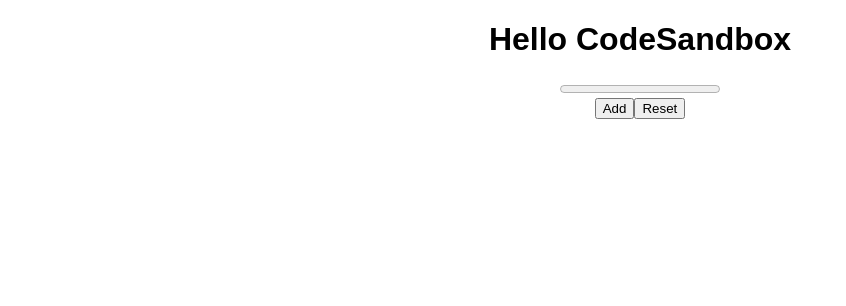
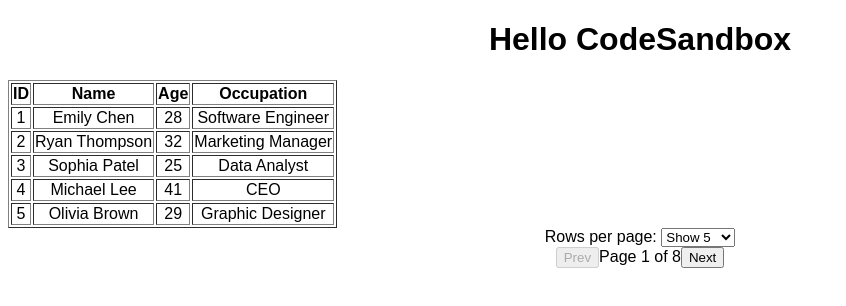
Before and after one commit to kislayhck/react-code-sandbox, a React (Create React App) app: page / in a window 1280 px wide. Shown: the top 306 px of the page, without its empty margins (0-846 px from the left). Built offline with nearby package versions, Linux system fonts and the light colour scheme; no server answers.

Commit message:
Added Data grid

```diff
--- a/src/App.js
+++ b/src/App.js
@@ -2,14 +2,17 @@
 import { useEffect, useState } from "react";
 import Accordion from "./components/Accordion"
 import ProgressBar from "./components/ProgressBar"
+import DataGrid from "./components/DataGrid"
+import users from './data/users.json';
 
 export default function App() {
 
   return (
     <div className="App">
       <h1>Hello CodeSandbox</h1>
-        <Accordion  />
-        <ProgressBar />
+        {/* <Accordion  />
+        <ProgressBar /> */}
+        <DataGrid users={users}/>
     </div>
   );
 }
--- /dev/null
+++ b/src/components/DataGrid/index.js
@@ -0,0 +1,87 @@
+import { useEffect, useState } from "react";
+
+const DataGrid = ({ users }) => {
+    const [defaultUsers, setDefaultUsers] = useState([]);
+    const [pageValue, setPageValue] = useState(5);
+    const [currentPage, setCurrentPage] = useState(1);
+
+    const totalPages = Math.ceil(users.length / pageValue);
+
+    const getPagedBased = (page, pageSize) => {
+        const startIndex = (page - 1) * pageSize;
+        const data = users.slice(startIndex, startIndex + pageSize);
+        setDefaultUsers(data);
+    };
+
+    useEffect(() => {
+        getPagedBased(currentPage, pageValue);
+    }, [users, currentPage, pageValue]);
+
+    const changePageValue = (value) => {
+        const newPageSize = parseInt(value, 10);
+        setPageValue(newPageSize);
+        setCurrentPage(1); // Reset to first page
+    };
+
+    const nextPage = () => {
+        if (currentPage < totalPages) {
+            setCurrentPage(prev => prev + 1);
+        }
+    };
+
+    const prevPage = () => {
+        if (currentPage > 1) {
+            setCurrentPage(prev => prev - 1);
+        }
+    };
+
+    return (
+        <>
+            <div>
+                <table border="1">
+                    <thead>
+                        <tr>
+                            {[
+                                { label: 'ID', key: 'id' },
+                                { label: 'Name', key: 'name' },
+                                { label: 'Age', key: 'age' },
+                                { label: 'Occupation', key: 'occupation' },
+                            ].map(({ label, key }) => (
+                                <th key={key}>{label}</th>
+                            ))}
+                        </tr>
+                    </thead>
+                    <tbody>
+                        {defaultUsers.map(({ id, name, age, occupation }) => (
+                            <tr key={id}>
+                                <td>{id}</td>
+                                <td>{name}</td>
+                                <td>{age}</td>
+                                <td>{occupation}</td>
+                            </tr>
+                        ))}
+                    </tbody>
+                </table>
+                <div>
+                    <label>Rows per page: </label>
+                    <select onChange={(e) => changePageValue(e.target.value)} value={pageValue}>
+                        <option value={5}>Show 5</option>
+                        <option value={10}>Show 10</option>
+                        <option value={20}>Show 20</option>
+                    </select>
+                </div>
+                <div>
+                    <button onClick={prevPage} disabled={currentPage === 1}>
+                        Prev
+                    </button>
+                    Page {currentPage} of {totalPages}
+                    <button onClick={nextPage} disabled={currentPage === totalPages}>
+                        Next
+                    </button>
+                </div>
+            </div>
+        </>
+    );
+};
+
+export default DataGrid;
--- /dev/null
+++ b/src/data/users.json
@@ -0,0 +1,218 @@
+[
+    {
+      "id": 1,
+      "name": "Emily Chen",
+      "age": 28,
+      "occupation": "Software Engineer"
+    },
+    {
+      "id": 2,
+      "name": "Ryan Thompson",
+      "age": 32,
+      "occupation": "Marketing Manager"
+    },
+    {
+      "id": 3,
+      "name": "Sophia Patel",
+      "age": 25,
+      "occupation": "Data Analyst"
+    },
+    {
+      "id": 4,
+      "name": "Michael Lee",
+      "age": 41,
+      "occupation": "CEO"
+    },
+    {
+      "id": 5,
+      "name": "Olivia Brown",
+      "age": 29,
+      "occupation": "Graphic Designer"
+    },
+    {
+      "id": 6,
+      "name": "Alexander Hall",
+      "age": 38,
+      "occupation": "Sales Representative"
+    },
+    {
+      "id": 7,
+      "name": "Isabella Davis",
+      "age": 26,
+      "occupation": "Teacher"
+    },
+    {
+      "id": 8,
+      "name": "Ethan White",
+      "age": 35,
+      "occupation": "Lawyer"
+    },
+    {
+      "id": 9,
+      "name": "Lily Tran",
+      "age": 30,
+      "occupation": "Nurse"
+    },
+    {
+      "id": 10,
+      "name": "Julian Sanchez",
+      "age": 39,
+      "occupation": "Engineer"
+    },
+    {
+      "id": 11,
+      "name": "Ava Martin",
+      "age": 27,
+      "occupation": "Journalist"
+    },
+    {
+      "id": 12,
+      "name": "Benjamin Walker",
+      "age": 42,
+      "occupation": "Doctor"
+    },
+    {
+      "id": 13,
+      "name": "Charlotte Brooks",
+      "age": 31,
+      "occupation": "HR Manager"
+    },
+    {
+      "id": 14,
+      "name": "Gabriel Harris",
+      "age": 36,
+      "occupation": "IT Consultant"
+    },
+    {
+      "id": 15,
+      "name": "Hannah Taylor",
+      "age": 24,
+      "occupation": "Student"
+    },
+    {
+      "id": 16,
+      "name": "Jackson Brown",
+      "age": 40,
+      "occupation": "Business Owner"
+    },
+    {
+      "id": 17,
+      "name": "Kayla Lewis",
+      "age": 33,
+      "occupation": "Event Planner"
+    },
+    {
+      "id": 18,
+      "name": "Logan Mitchell",
+      "age": 37,
+      "occupation": "Architect"
+    },
+    {
+      "id": 19,
+      "name": "Mia Garcia",
+      "age": 29,
+      "occupation": "Artist"
+    },
+    {
+      "id": 20,
+      "name": "Natalie Hall",
+      "age": 34,
+      "occupation": "Teacher"
+    },
+    {
+      "id": 21,
+      "name": "Oliver Patel",
+      "age": 38,
+      "occupation": "Software Developer"
+    },
+    {
+      "id": 22,
+      "name": "Penelope Martin",
+      "age": 26,
+      "occupation": "Writer"
+    },
+    {
+      "id": 23,
+      "name": "Quinn Lee",
+      "age": 35,
+      "occupation": "Entrepreneur"
+    },
+    {
+      "id": 24,
+      "name": "Rachel Kim",
+      "age": 30,
+      "occupation": "Dentist"
+    },
+    {
+      "id": 25,
+      "name": "Samuel Jackson",
+      "age": 42,
+      "occupation": "Lawyer"
+    },
+    {
+      "id": 26,
+      "name": "Tessa Hall",
+      "age": 28,
+      "occupation": "Graphic Designer"
+    },
+    {
+      "id": 27,
+      "name": "Uma Patel",
+      "age": 39,
+      "occupation": "Marketing Manager"
+    },
+    {
+      "id": 28,
+      "name": "Vincent Brooks",
+      "age": 36,
+      "occupation": "IT Consultant"
+    },
+    {
+      "id": 29,
+      "name": "Walter White",
+      "age": 41,
+      "occupation": "Engineer"
+    },
+    {
+      "id": 30,
+      "name": "Xavier Sanchez",
+      "age": 33,
+      "occupation": "Sales Representative"
+    },
+    {
+      "id": 31,
+      "name": "Yvonne Martin",
+      "age": 29,
+      "occupation": "Teacher"
+    },
+    {
+      "id": 32,
+      "name": "Zoe Lee",
+      "age": 27,
+      "occupation": "Data Analyst"
+    },
+    {
+      "id": 33,
+      "name": "Abigail Brown",
+      "age": 34,
+      "occupation": "Nurse"
+    },
+    {
+      "id": 34,
+      "name": "Caleb Harris",
+      "age": 38,
+      "occupation": "Business Owner"
+    },
+    {
+      "id": 35,
+      "name": "Diana Taylor",
+      "age": 31,
+      "occupation": "Event Planner"
+    },
+    {
+      "id": 36,
+      "name": "Eleanor Walker",
+      "age": 40,
+      "occupation": "CEO"
+    }
+  ]
```
